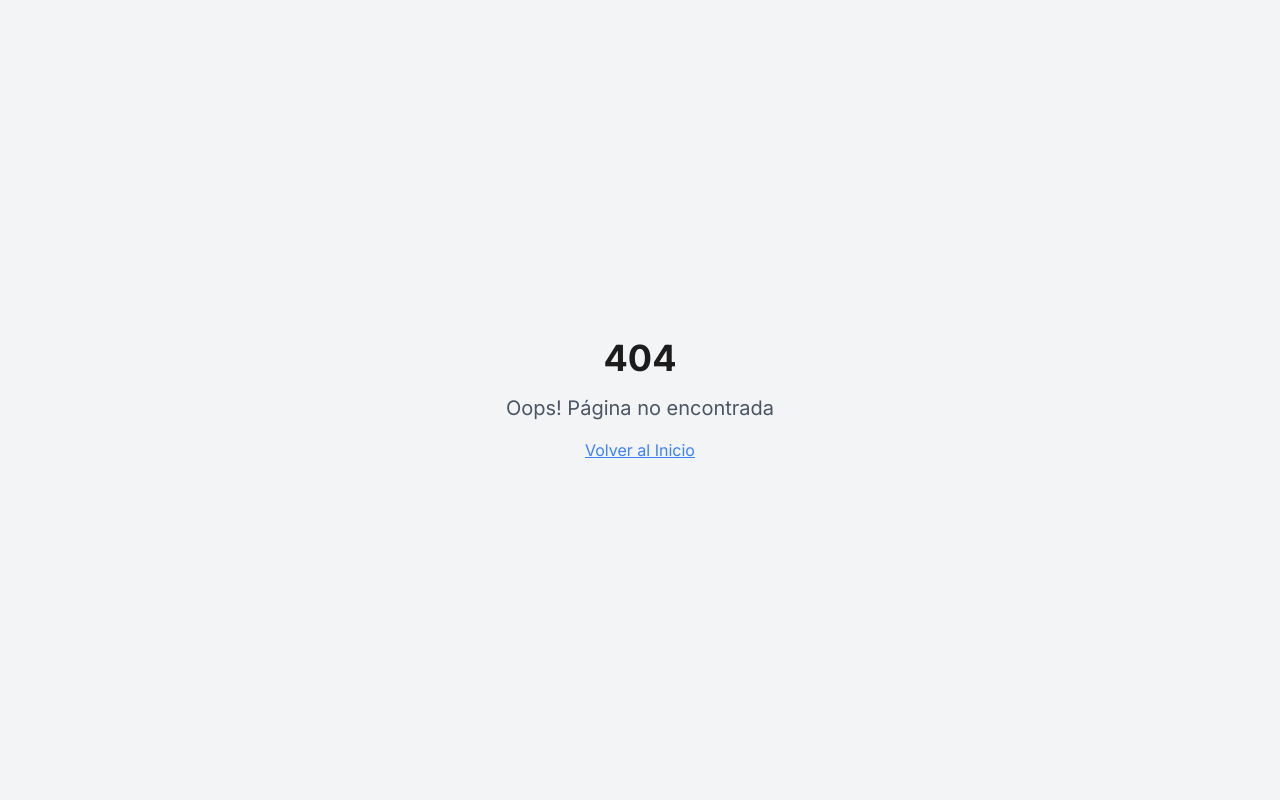
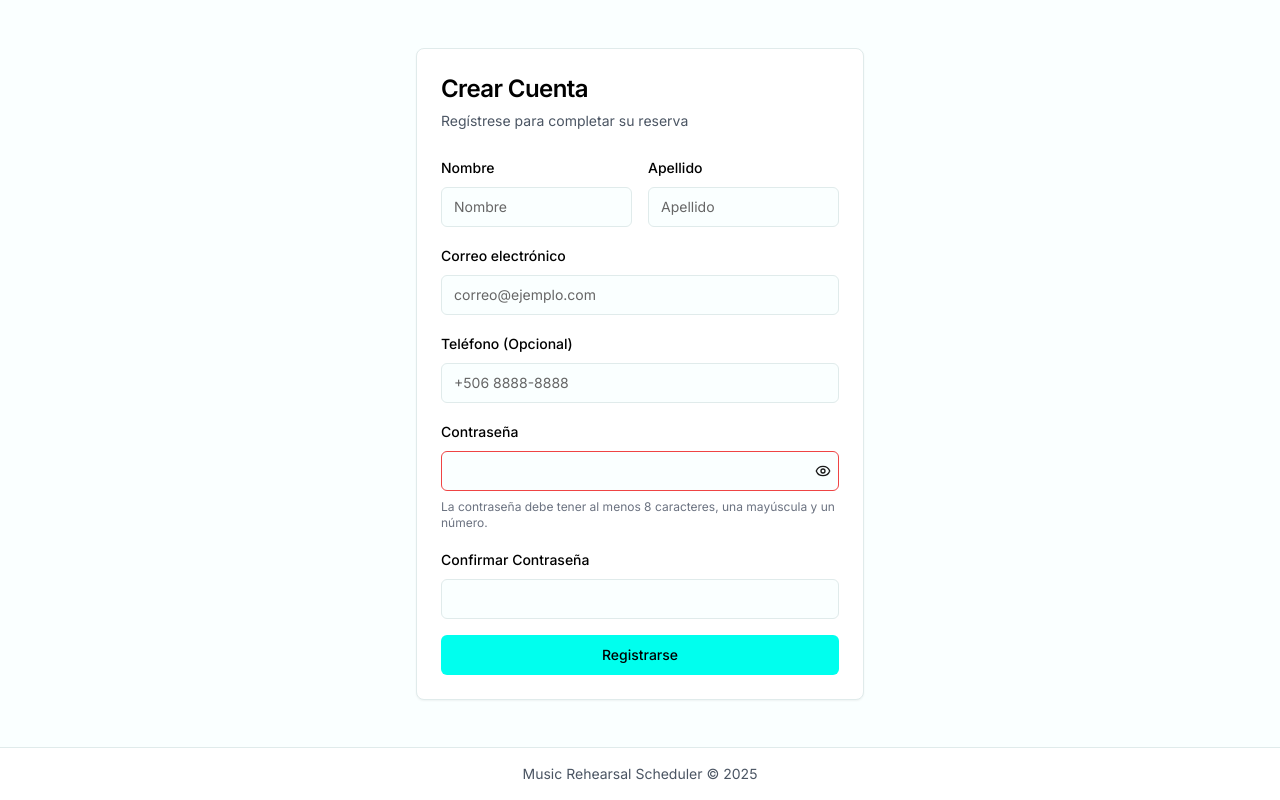
Before and after one commit to marcedigital/backlinesystem, a Next.js app: page /register in a window 1280 px wide. Before the commit this address had no page. Built offline with nearby package versions, Linux system fonts and the light colour scheme.

Commit message:
Add Registration

```diff
--- /dev/null
+++ b/src/app/register/page.tsx
@@ -0,0 +1,158 @@
+"use client";
+
+import React, { useState } from 'react';
+import { useRouter } from 'next/navigation';
+import { Button } from '@/components/ui/button';
+import { Input } from '@/components/ui/input';
+import { Card, CardContent, CardDescription, CardFooter, CardHeader, CardTitle } from '@/components/ui/card';
+import { Label } from '@/components/ui/label';
+import { FcGoogle } from 'react-icons/fc';
+import Link from 'next/link';
+import { toast } from "sonner";
+import { useAuth } from '@/context/AuthContext';
+import { Eye, EyeOff } from 'lucide-react';
+
+
+export default function Register() {
+  const [firstName, setFirstName] = useState('');
+  const [lastName, setLastName] = useState('');
+  const [email, setEmail] = useState('');
+  const [password, setPassword] = useState('');
+  const [confirmPassword, setConfirmPassword] = useState('');
+  const [phoneNumber, setPhoneNumber] = useState('');
+  const [showPassword, setShowPassword] = useState(false);
+  const [errors, setErrors] = useState({
+    phoneNumber: '',
+    password: '',
+    confirmPassword: ''
+  });
+
+  const router = useRouter();
+  const { signup } = useAuth();
+
+  const validatePassword = (pwd: string): boolean => {
+    const hasMinLength = pwd.length >= 8;
+    const hasUpper = /[A-Z]/.test(pwd);
+    const hasNumber = /\d/.test(pwd);
+    return hasMinLength && hasUpper && hasNumber;
+  };
+
+  const handleSubmit = async (e: React.FormEvent<HTMLFormElement>) => {
+    e.preventDefault();
+    const newErrors = { phoneNumber: '', password: '', confirmPassword: '' };
+
+    if (!phoneNumber.startsWith('+506')) {
+      newErrors.phoneNumber = 'El número debe comenzar con +506';
+    }
+
+    if (!validatePassword(password)) {
+      newErrors.password = 'Debe tener al menos 8 caracteres, una mayúscula y un número';
+    }
+
+    if (password !== confirmPassword) {
+      newErrors.confirmPassword = 'Las contraseñas no coinciden';
+    }
+
+    setErrors(newErrors);
+
+    if (Object.values(newErrors).some(Boolean)) return;
+
+    try {
+      const success = await signup({
+        firstName,
+        lastName,
+        email,
+        password,
+        phoneNumber
+      });
+      if (success) {
+        toast.success('Registro exitoso');
+        router.push('/confirmation');
+      }
+    } catch (error) {
+      console.error('Error en registro:', error);
+      toast.error('Ocurrió un error inesperado');
+    }
+  };
+
+  const handlePhoneChange = (e: React.ChangeEvent<HTMLInputElement>) => {
+    let input = e.target.value;
+    if (!input.startsWith('+506')) {
+      input = '+506' + input.replace(/^\+?506?/, '');
+    }
+    setPhoneNumber(input);
+  };
+
+  return (
+    <div className="min-h-screen flex flex-col bg-background">
+      <main className="flex-1 container mx-auto px-4 py-8 flex items-center justify-center">
+        <Card className="w-full max-w-md">
+          <CardHeader>
+            <CardTitle className="text-2xl text-black">Crear Cuenta</CardTitle>
+            <CardDescription className="text-gray-600">
+              Regístrese para completar su reserva
+            </CardDescription>
+          </CardHeader>
+          <CardContent>
+            <form onSubmit={handleSubmit} className="space-y-4">
+              <div className="grid grid-cols-2 gap-4">
+                <div className="space-y-2">
+                  <Label htmlFor="firstName" className="text-black">Nombre</Label>
+                  <Input id="firstName" type="text" placeholder="Nombre" value={firstName} onChange={(e) => setFirstName(e.target.value)} required />
+                </div>
+                <div className="space-y-2">
+                  <Label htmlFor="lastName" className="text-black">Apellido</Label>
+                  <Input id="lastName" type="text" placeholder="Apellido" value={lastName} onChange={(e) => setLastName(e.target.value)} required />
+                </div>
+              </div>
+              <div className="space-y-2">
+                <Label htmlFor="email" className="text-black">Correo electrónico</Label>
+                <Input id="email" type="email" placeholder="correo@ejemplo.com" value={email} onChange={(e) => setEmail(e.target.value)} required />
+              </div>
+              <div className="space-y-2">
+                <Label htmlFor="phoneNumber" className="text-black">Teléfono (Opcional)</Label>
+                <Input id="phoneNumber" type="tel" placeholder="+506 8888-8888" value={phoneNumber} onChange={handlePhoneChange} />
+                {errors.phoneNumber && <p className="text-sm text-red-500">{errors.phoneNumber}</p>}
+              </div>
+              <div className="space-y-2 relative">
+                <Label htmlFor="password" className="text-black">Contraseña</Label>
+                <Input
+                  id="password"
+                  type={showPassword ? 'text' : 'password'}
+                  value={password}
+                  onChange={(e) => setPassword(e.target.value)}
+                  required
+                  className={!validatePassword(password) ? "border-red-500 focus-visible:ring-red-500" : ""}
+                />
+                <button
+                  type="button"
+                  className="absolute top-9 right-2"
+                  onClick={() => setShowPassword(!showPassword)}
+                >
+                  {showPassword ? <EyeOff className="w-4 h-4" /> : <Eye className="w-4 h-4" />}
+                </button>
+                <p className="text-xs text-gray-500">
+                  La contraseña debe tener al menos 8 caracteres, una mayúscula y un número.
+                </p>
+                {errors.password && <p className="text-sm text-red-500">{errors.password}</p>}
+              </div>
+              <div className="space-y-2">
+                <Label htmlFor="confirmPassword" className="text-black">Confirmar Contraseña</Label>
+                <Input id="confirmPassword" type={showPassword ? 'text' : 'password'} value={confirmPassword} onChange={(e) => setConfirmPassword(e.target.value)} required />
+                {errors.confirmPassword && <p className="text-sm text-red-500">{errors.confirmPassword}</p>}
+              </div>
+              <Button type="submit" className="w-full bg-primary text-black hover:bg-primary/80">Registrarse</Button>
+            </form>
+            {/* ... Google signup y resto igual */}
+          </CardContent>
+          {/* ... Footer igual */}
+        </Card>
+      </main>
+      <footer className="bg-white border-t border-border py-4 mt-auto">
+        <div className="container mx-auto px-4 text-center text-sm text-gray-600">
+          Music Rehearsal Scheduler &copy; {new Date().getFullYear()}
+        </div>
+      </footer>
+    </div>
+  );
+}
```
